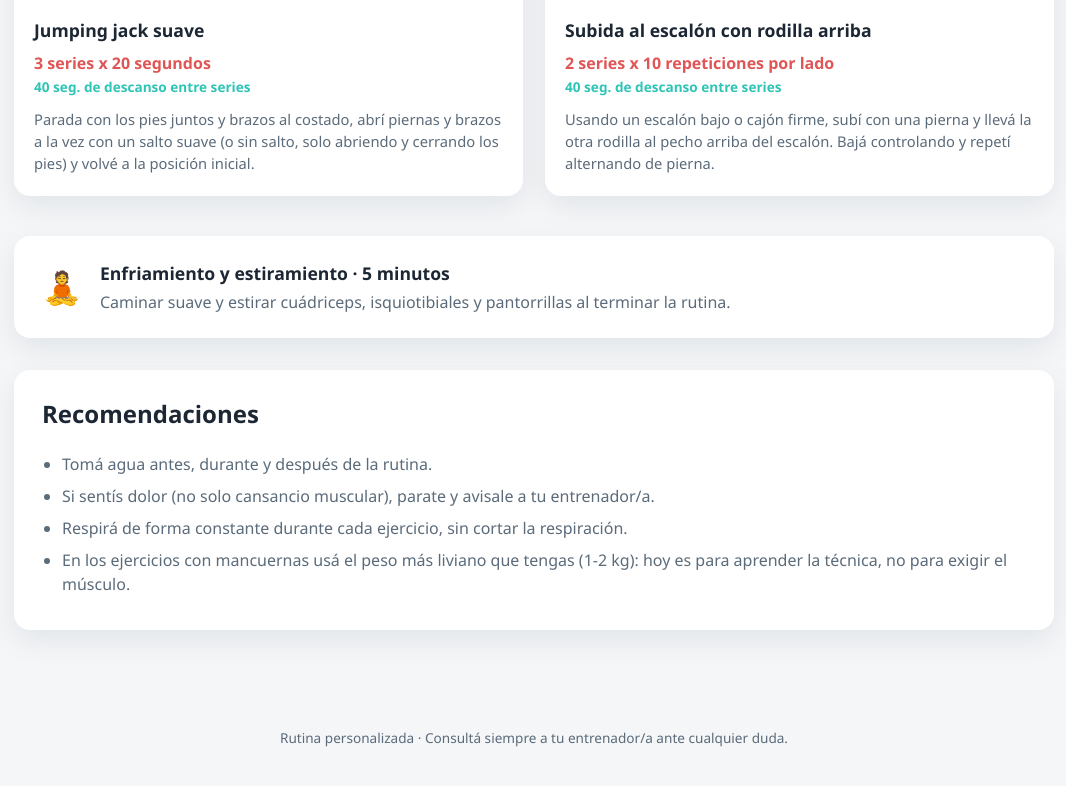
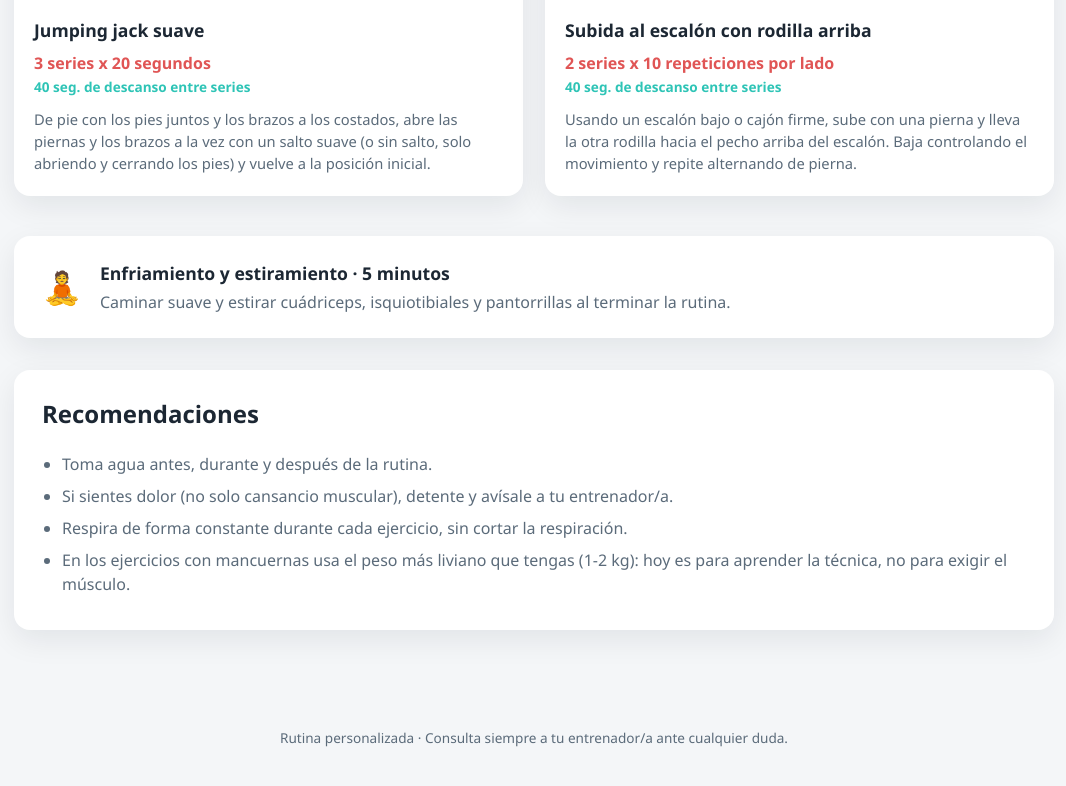
Before and after one commit to Ability204/rutina-clienta, a Flask app: page / in a window 1280 px wide. Shown: the part 2618-3404 px from the top of the page, without its empty margins (106-1172 px from the left). Run offline with Flask 3, Linux system fonts and the light colour scheme.

Commit message:
Cambiar textos a espanol latinoamericano neutro (tu) en vez de voseo

```diff
--- a/app.py
+++ b/app.py
@@ -21,28 +21,28 @@ RUTINA = {
                     "nombre": "Sentadilla sin peso",
                     "series": "3 series x 12 repeticiones",
                     "descanso": "45 seg. de descanso entre series",
-                    "instrucciones": "Parate con los pies al ancho de los hombros. Bajá flexionando rodillas y cadera como si te fueras a sentar, con el pecho arriba. Bajá solo hasta donde te sientas cómoda y volvé a subir.",
+                    "instrucciones": "Párate con los pies al ancho de los hombros. Baja flexionando las rodillas y la cadera como si te fueras a sentar, con el pecho arriba. Baja solo hasta donde te sientas cómoda y vuelve a subir.",
                     "carpeta": "Bodyweight_Squat",
                 },
                 {
                     "nombre": "Zancada caminando",
                     "series": "2 series x 10 pasos por pierna",
                     "descanso": "45 seg. de descanso entre series",
-                    "instrucciones": "Parate con los pies al ancho de cadera. Dá un paso largo hacia adelante y bajá hasta que la rodilla trasera casi toque el piso. Volvé a subir y seguí caminando alternando de pierna.",
+                    "instrucciones": "Párate con los pies al ancho de la cadera. Da un paso largo hacia adelante y baja hasta que la rodilla trasera casi toque el piso. Vuelve a subir y sigue caminando alternando de pierna.",
                     "carpeta": "Bodyweight_Walking_Lunge",
                 },
                 {
                     "nombre": "Puente de glúteo",
                     "series": "3 series x 15 repeticiones",
                     "descanso": "30 seg. de descanso entre series",
-                    "instrucciones": "Acostate boca arriba con las rodillas flexionadas y los pies apoyados. Empujá con los talones y levantá la cadera apretando los glúteos arriba. Bajá despacio y repetí.",
+                    "instrucciones": "Acuéstate boca arriba con las rodillas flexionadas y los pies apoyados. Empuja con los talones y levanta la cadera apretando los glúteos arriba. Baja despacio y repite.",
                     "carpeta": "Bent-Knee_Hip_Raise",
                 },
                 {
                     "nombre": "Elevación de talones",
                     "series": "3 series x 15 repeticiones",
                     "descanso": "30 seg. de descanso entre series",
-                    "instrucciones": "Parate con los pies al ancho de cadera, apoyada en una pared o silla si hace falta. Levantá los talones despacio poniéndote en puntas de pie, y bajá controlando el movimiento.",
+                    "instrucciones": "Párate con los pies al ancho de la cadera, apoyada en una pared o silla si hace falta. Levanta los talones despacio poniéndote de puntas, y baja controlando el movimiento.",
                     "carpeta": "Standing_Calf_Raises",
                 },
             ],
@@ -55,14 +55,14 @@ RUTINA = {
                     "nombre": "Sentadilla con mancuernas",
                     "series": "2 series x 10 repeticiones",
                     "descanso": "60 seg. de descanso entre series",
-                    "instrucciones": "Es la misma sentadilla de antes, pero ahora sostené una mancuerna liviana en cada mano, a los costados del cuerpo. Usá muy poco peso: el objetivo hoy es ir agarrándole la mano al movimiento con mancuernas, no cargar peso.",
+                    "instrucciones": "Es la misma sentadilla de antes, pero ahora sostén una mancuerna liviana en cada mano, a los costados del cuerpo. Usa muy poco peso: el objetivo de hoy es familiarizarte con el movimiento usando mancuernas, no cargar peso.",
                     "carpeta": "Dumbbell_Squat",
                 },
                 {
                     "nombre": "Zancada con mancuernas",
                     "series": "2 series x 8 repeticiones por pierna",
                     "descanso": "60 seg. de descanso entre series",
-                    "instrucciones": "Parada con el torso derecho, sostené una mancuerna liviana en cada mano a los costados. Dá un paso adelante y bajá como en la zancada sin peso, manteniendo el equilibrio. Volvé al centro y repetí alternando de pierna.",
+                    "instrucciones": "De pie con el torso derecho, sostén una mancuerna liviana en cada mano a los costados. Da un paso adelante y baja como en la zancada sin peso, manteniendo el equilibrio. Vuelve al centro y repite alternando de pierna.",
                     "carpeta": "Dumbbell_Lunges",
                 },
             ],
@@ -75,14 +75,14 @@ RUTINA = {
                     "nombre": "Jumping jack suave",
                     "series": "3 series x 20 segundos",
                     "descanso": "40 seg. de descanso entre series",
-                    "instrucciones": "Parada con los pies juntos y brazos al costado, abrí piernas y brazos a la vez con un salto suave (o sin salto, solo abriendo y cerrando los pies) y volvé a la posición inicial.",
+                    "instrucciones": "De pie con los pies juntos y los brazos a los costados, abre las piernas y los brazos a la vez con un salto suave (o sin salto, solo abriendo y cerrando los pies) y vuelve a la posición inicial.",
                     "carpeta": "Star_Jump",
                 },
                 {
                     "nombre": "Subida al escalón con rodilla arriba",
                     "series": "2 series x 10 repeticiones por lado",
                     "descanso": "40 seg. de descanso entre series",
-                    "instrucciones": "Usando un escalón bajo o cajón firme, subí con una pierna y llevá la otra rodilla al pecho arriba del escalón. Bajá controlando y repetí alternando de pierna.",
+                    "instrucciones": "Usando un escalón bajo o cajón firme, sube con una pierna y lleva la otra rodilla hacia el pecho arriba del escalón. Baja controlando el movimiento y repite alternando de pierna.",
                     "carpeta": "Step-up_with_Knee_Raise",
                 },
             ],
@@ -94,10 +94,10 @@ RUTINA = {
         "detalle": "Caminar suave y estirar cuádriceps, isquiotibiales y pantorrillas al terminar la rutina.",
     },
     "notas": [
-        "Tomá agua antes, durante y después de la rutina.",
-        "Si sentís dolor (no solo cansancio muscular), parate y avisale a tu entrenador/a.",
-        "Respirá de forma constante durante cada ejercicio, sin cortar la respiración.",
-        "En los ejercicios con mancuernas usá el peso más liviano que tengas (1-2 kg): hoy es para aprender la técnica, no para exigir el músculo.",
+        "Toma agua antes, durante y después de la rutina.",
+        "Si sientes dolor (no solo cansancio muscular), detente y avísale a tu entrenador/a.",
+        "Respira de forma constante durante cada ejercicio, sin cortar la respiración.",
+        "En los ejercicios con mancuernas usa el peso más liviano que tengas (1-2 kg): hoy es para aprender la técnica, no para exigir el músculo.",
     ],
 }
 
--- a/templates/index.html
+++ b/templates/index.html
@@ -75,7 +75,7 @@
   </main>
 
   <footer class="footer">
-    <p>Rutina personalizada · Consultá siempre a tu entrenador/a ante cualquier duda.</p>
+    <p>Rutina personalizada · Consulta siempre a tu entrenador/a ante cualquier duda.</p>
   </footer>
 
   <script src="{{ url_for('static', filename='js/script.js') }}"></script>
```
Also changed, not shown: docs/index.html (+13 -13 lines).
